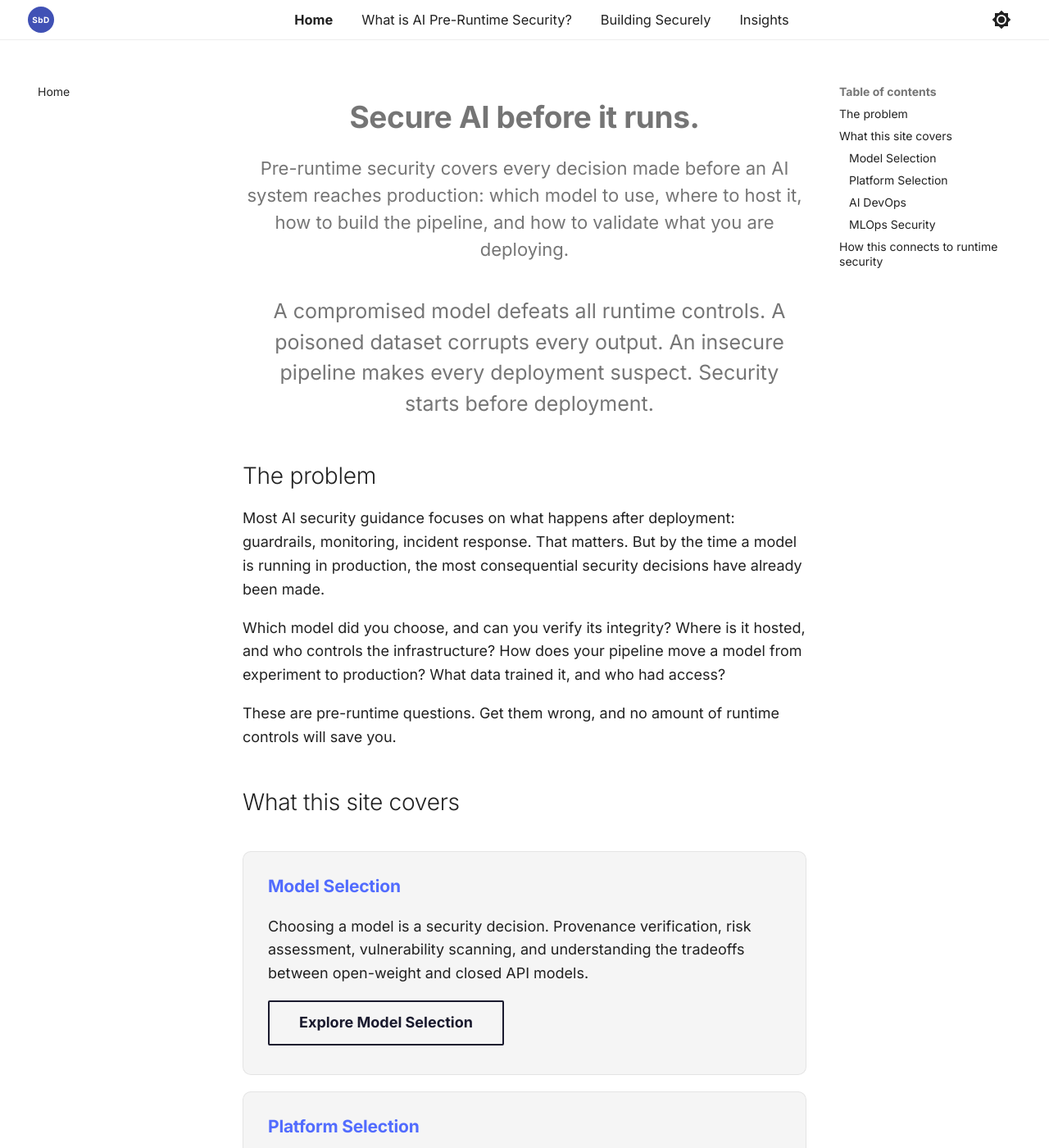
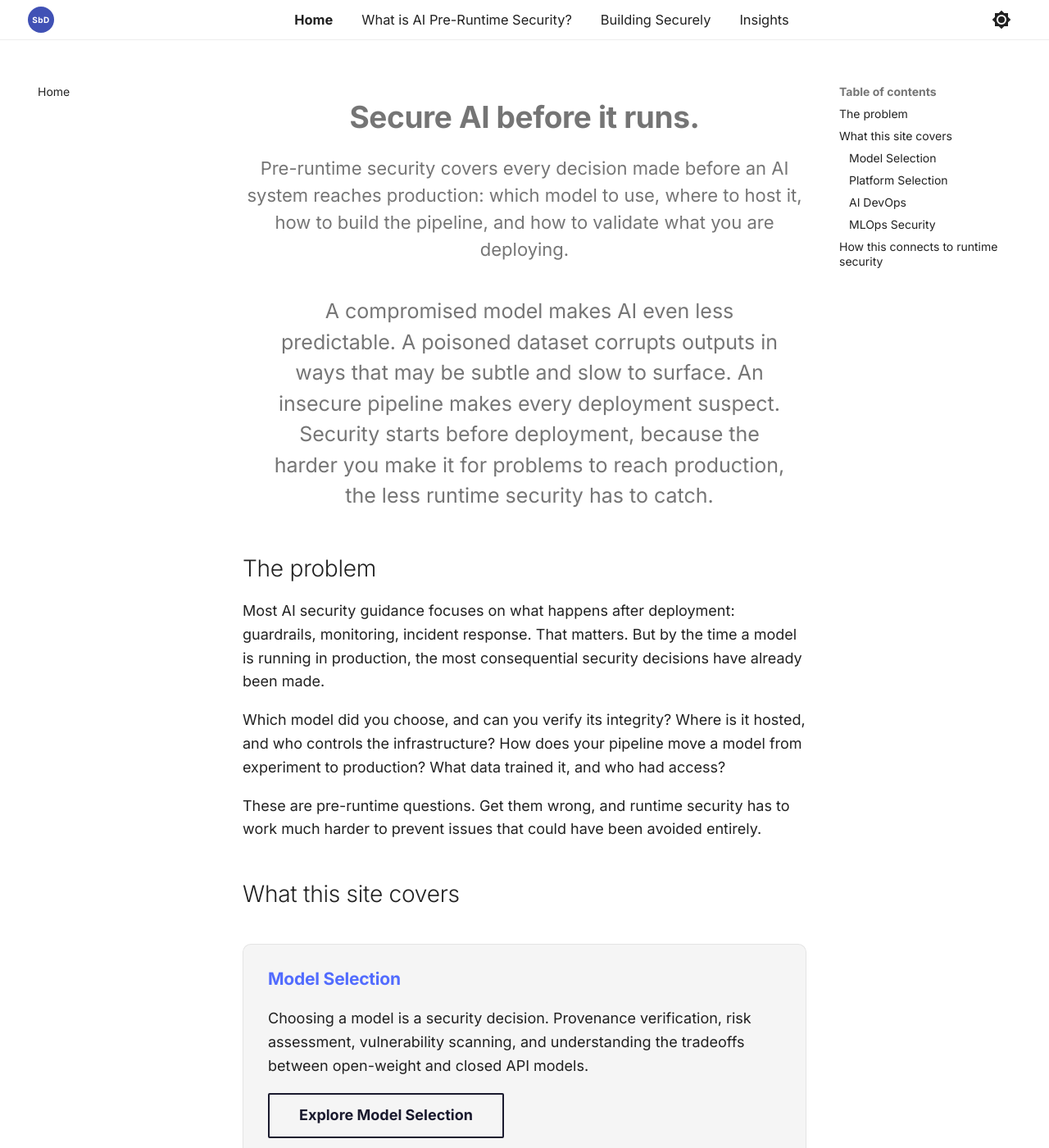
Before and after one commit to JonathanCGill/aisecuredbydesign.io, an MkDocs documentation site: the page built from docs/README.md, in a window 1280 px wide and 1400 px high. Shown: the whole window at 82% size. Built offline with MkDocs 1.6.1 and Material for MkDocs 9.7.7, drawn with Linux system fonts in a browser that asks for light colours.

Commit message:
Soften claims about runtime controls on home page
The original copy implied runtime controls are defeated entirely by
pre-runtime issues. Updated to acknowledge that runtime security still
works but has to work harder when pre-runtime security is weak, and that
the effects of compromised models or poisoned data can be subtle and slow
to surface.

https://claude.ai/code/session_01UVcQ3i1yjjHuapAgQuyvTJ

```diff
--- a/docs/README.md
+++ b/docs/README.md
@@ -11,7 +11,7 @@ Pre-runtime security covers every decision made before an AI system reaches prod
 </div>
 
 <div class="pull-quote" markdown>
-> A compromised model defeats all runtime controls. A poisoned dataset corrupts every output. An insecure pipeline makes every deployment suspect. Security starts before deployment.
+> A compromised model makes AI even less predictable. A poisoned dataset corrupts outputs in ways that may be subtle and slow to surface. An insecure pipeline makes every deployment suspect. Security starts before deployment, because the harder you make it for problems to reach production, the less runtime security has to catch.
 </div>
 
 ## The problem
@@ -20,7 +20,7 @@ Most AI security guidance focuses on what happens after deployment: guardrails,
 
 Which model did you choose, and can you verify its integrity? Where is it hosted, and who controls the infrastructure? How does your pipeline move a model from experiment to production? What data trained it, and who had access?
 
-These are pre-runtime questions. Get them wrong, and no amount of runtime controls will save you.
+These are pre-runtime questions. Get them wrong, and runtime security has to work much harder to prevent issues that could have been avoided entirely.
 
 ## What this site covers
 
```
